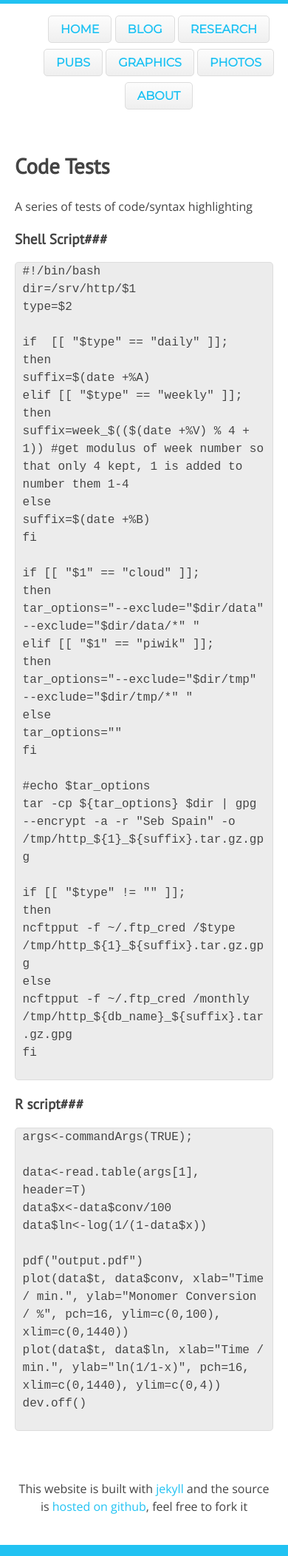
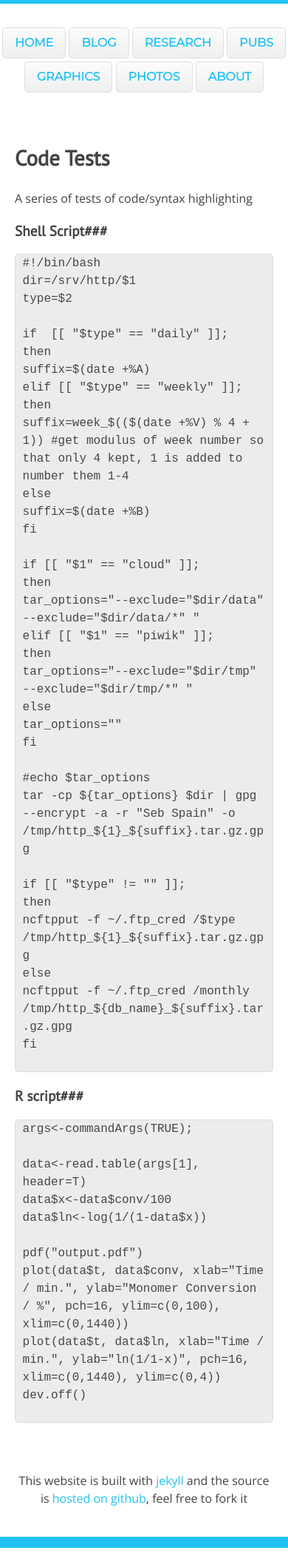
Before and after one commit to sebspain/sebspain.github.io, a Jekyll site: the page built from code_tests.md, in a window 390 px wide. Shown: the whole page at 74% size. Built offline with Jekyll 4.4.1, drawn with Linux system fonts in a browser that asks for light colours; Markdown is read by kramdown in place of the engine named in the settings.

Commit message:
fixed centering of mobile nav

```diff
--- a/_layouts/default.html
+++ b/_layouts/default.html
@@ -15,31 +15,18 @@
 <body class="wrap wider">
 
 <header>
-<nav class="mobile-nav center-on-mobiles show-on-mobiles">
-<ul>
+<div class="mobile-nav center-on-mobiles show-on-mobiles">
+<p>
+   <a href="/" class="button">Home</a>
+   <a href="/blog.html" class="button">Blog</a>
+   <a href="/research/" class="button">Research</a>
+   <a href="/publications/" class="button">Pub<span class="show-on-mobiles">s</span><span class="hide-on-mobiles">lications</span></a>
+   <a href="/graphics.html" class="button">Graphics</a>
+   <a href="/photos.html" class="button">Photo<span class="show-on-mobiles">s</span><span class="hide-on-mobiles">graphy</span></a>
+   <a href="/about/" class="button">About</a>
+</p>
 
-    <a href="/" class="button">Home</a>
-
-  <li class="button">
-    <a href="/blog.html">Blog</a>
-  </li>
-  <li class="button">
-    <a href="/research/">Research</a>
-  </li>
-  <li class="button">
-    <a href="/publications/">Pub<span class="show-on-mobiles">s</span><span class="hide-on-mobiles">lications</span></a>
-  </li>
-  <li class="button">
-    <a href="/graphics.html">Graphics</a>
-  </li>
-   <li class="button">
-    <a href="/photos.html">Photo<span class="show-on-mobiles">s</span><span class="hide-on-mobiles">graphy</span></a>
-  </li>
-  <li class="button">
-    <a href="/about/">About</a>
-  </li>
-</ul>
-</nav>
+</div>
 </header>
 
 <div class="grid">
--- a/css/style.css
+++ b/css/style.css
@@ -118,7 +118,7 @@
   font-weight: 700;
   text-transform: uppercase;
   display: inline-block;
-  margin-bottom: .5em;
+  margin-bottom: .25em;
 }
 
 .button:hover, .button:focus {
```
